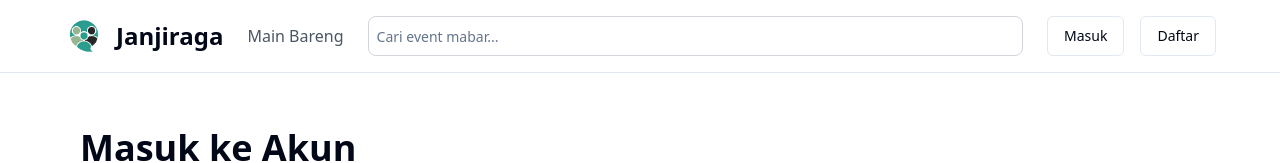
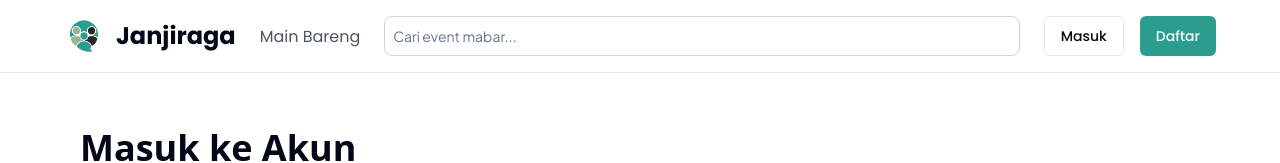
Before and after one commit to janjiraga/janjiraga-frontend, a React (Vite) app: page /login in a window 1280 px wide. Shown: the top 163 px of the page. Built offline with nearby package versions, Linux system fonts and the light colour scheme; no server answers.

Commit message:
fix: adjust navbar styling

```diff
--- a/src/components/ui/shared/site-navigation.tsx
+++ b/src/components/ui/shared/site-navigation.tsx
@@ -1,4 +1,4 @@
-import { Link } from "react-router-dom";
+import { Form, Link } from "react-router-dom";
 import { Button } from "../button";
 import { Input } from "../input";
 import Logo from "../../../assets/logo.png";
@@ -8,34 +8,46 @@ export function SiteNavigation() {
     <div className="border-b border-b-gray-light fixed top-0 w-full z-10 bg-white">
       <nav className="py-4 flex justify-between items-center xl:max-w-6xl lg:max-w-4xl md:max-w-2xl mx-auto">
         <div className="flex items-center">
-          <img src={Logo} alt="logo main bareng" className="h-10 w-10 mr-3" />
-          <Link to="/" className="text-2xl font-bold">
+          <img src={Logo} alt="logo janjiraga" className="h-10 w-10 mr-3" />
+          <Link to="/" className="font-poppins text-2xl font-bold">
             Janjiraga
           </Link>
         </div>
 
         <div className="ml-6 ">
-          <Link to="/events" className="hidden md:inline text-gray-600">
+          <Link
+            to="/events"
+            className="font-poppins hidden md:inline text-gray-600"
+          >
             Main Bareng
           </Link>
         </div>
 
         <div className="flex-grow mx-6">
-          <Input
-            type="text"
-            name="searchEvent"
-            id="searchEvent"
-            placeholder="Cari event mabar..."
-            className="hidden md:block p-2 border border-gray-300 rounded-lg"
-          />
+          <Form
+            id="search-product"
+            method="get"
+            action="/events"
+            className="flex w-full items-center space-x-1"
+          >
+            <Input
+              type="text"
+              name="q"
+              id="q"
+              placeholder="Cari event mabar..."
+              className="font-plus hidden md:block p-2 border border-gray-300 rounded-lg"
+            />
+          </Form>
         </div>
 
-        <div className="flex items-center">
+        <div className="flex items-center font-poppins">
           <Link to="/login" className="mr-4">
             <Button variant="outline">Masuk</Button>
           </Link>
           <Link to="/register">
-            <Button variant="outline">Daftar</Button>
+            <Button className="bg-j-green-dark hover:bg-j-green-darker">
+              Daftar
+            </Button>
           </Link>
         </div>
       </nav>
```
